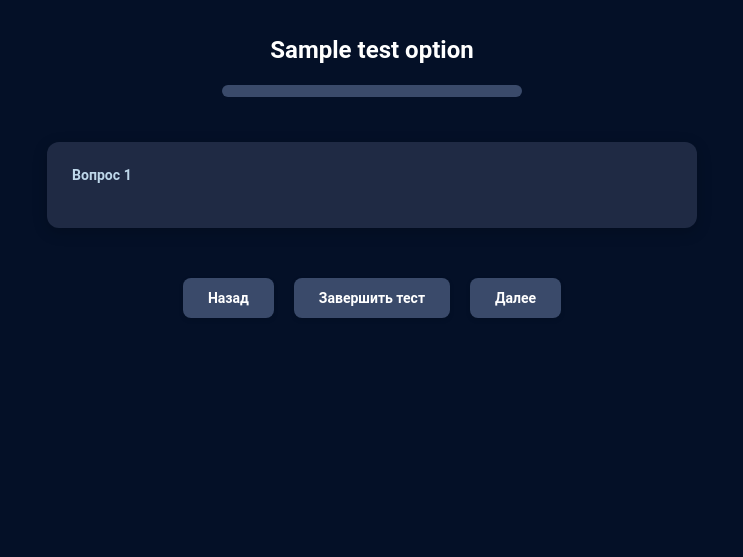
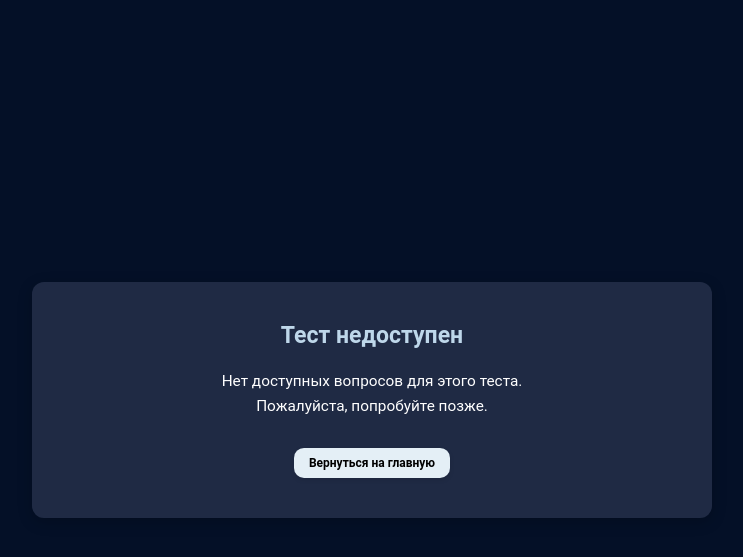
Before and after one commit to ShLera04/qualificationWork, a Flask app: page /view-test/1 in a window 1280 px wide. Shown: the top 557 px of the page, without its empty margins (268-1011 px from the left). Run offline with Flask 3, Linux system fonts and the light colour scheme; the visitor is signed in with stand-in values (Sample User, id 1); a database or web service that is not in the repository returns one stand-in record (values such as "Sample title"); parts of the project's set-up code (start-up, migrations or seed data) failed here and were passed over; some libraries are stand-ins or nearby versions.

Commit message:
changeTestView

```diff
--- a/templates/createTest.html
+++ b/templates/createTest.html
@@ -34,7 +34,7 @@
                 <a class="menu-item" href="/mainLecturer#first">ГЛАВНАЯ</a>
                 <a class="menu-item" href="/mainLecturer#teoriya">МАТЕРИАЛЫ</a>
                 <a class="menu-item" href="/mainLecturer#functionality">ФУНКЦИОНАЛЬНОСТЬ</a>
-                <a class="menu-item"href="/settings">НАСТРОЙКИ</a>
+                <a class="menu-item" href="/settings">НАСТРОЙКИ</a>
                 <a class="menu-item" href="/logout">ВЫХОД</a>
             </div>
         </div>
--- a/templates/pageStudent.html
+++ b/templates/pageStudent.html
@@ -30,7 +30,6 @@
                 <a class="menu-item" href="/mainStudent#first">ГЛАВНАЯ</a>
                 <a class="menu-item" href="/mainStudent#teoriya">МАТЕРИАЛЫ</a>
                 <a class="menu-item" href="/mainStudent#functionality">ФУНКЦИОНАЛЬНОСТЬ</a>
-                <a class="menu-item"href="/settings">НАСТРОЙКИ</a>
                 <a class="menu-item" href="/logout">ВЫХОД</a>
             </div>
         </div>
--- a/templates/viewTest.html
+++ b/templates/viewTest.html
@@ -114,7 +114,7 @@
         /* Поле для ввода */
         .input-field {
             width: 96%;
-            padding: 10px;
+            padding: 8px;
             border: 1px solid var(--accent-color);
             border-radius: 8px;
             background: var(--card-bg);
@@ -174,6 +174,7 @@
 
         .question-link.current {
             background: var(--primary-color);
+            color: black;
         }
 
         .question-link.answered {
@@ -235,6 +236,33 @@
         }
 
         .home-button {
+            padding: 5px 15px;
+            border: none;
+            border-radius: 10px;
+            background-color: hsl(205, 51%, 93%);
+            color: black;
+            cursor: pointer;
+            transition: all 0.2s ease; /* Плавные изменения для hover */
+            font-family: Roboto, Verdana, Tahoma, sans-serif;
+            font-weight: bolder;
+            font-size: 12px;
+            height: 30px;
+            box-shadow: 0 2px 5px rgba(0, 0, 0, 0.1);
+        }
+
+        .home-button:hover {
+            background-color: #4a5b78;
+            color: white;
+            box-shadow: 0 4px 8px rgba(0, 0, 0, 0.2);
+        }
+
+        .home-button:active {
+            transform: scale(0.96) translateY(1px);
+            box-shadow: 0 1px 2px rgba(0, 0, 0, 0.1);
+            transition: none;
+        }
+
+        /* .home-button {
             background: var(--primary-color);
             color: white;
             border: none;
@@ -249,7 +277,7 @@
             background: hsl(205, 51%, 83%);
             transform: translateY(-2px);
             box-shadow: 0 4px 8px rgba(0, 0, 0, 0.2);
-        }
+        }    */
 
         /* Адаптивность */
         @media (max-width: 768px) {
@@ -289,6 +317,9 @@
 
             .nav-button {
                 padding: 0px 20px;
+            }
+            .input-field {
+                padding: 4px;
             }
         }
     </style>
@@ -343,11 +374,15 @@
     let questions = initialQuestions;
 
     function initTest() {
+        // Проверяем, есть ли вопросы
+        if (!questions || questions.length === 0) {
+            showEmptyTestMessage();
+            return; // Прерываем дальнейшее выполнение
+        }
+
         renderQuestionNavigation();
         showQuestion(currentQuestion);
         updateProgress();
-
-        // Инициализация обработчиков событий
         setupEventListeners();
     }
 
@@ -407,7 +442,7 @@
     function setupEventListeners() {
         // Обработчики для кнопок навигации
         document.getElementById('prevQuestion').addEventListener('click', () => {
-            saveCurrentAnswer();
+            saveCurrentAnswer(); // Сохраняем текущий ответ
             if (currentQuestion > 0) {
                 currentQuestion--;
                 showQuestion(currentQuestion);
@@ -415,7 +450,7 @@
         });
 
         document.getElementById('nextQuestion').addEventListener('click', () => {
-            saveCurrentAnswer();
+            saveCurrentAnswer(); // Сохраняем текущий ответ
             if (currentQuestion < questions.length - 1) {
                 currentQuestion++;
                 showQuestion(currentQuestion);
@@ -444,20 +479,32 @@
 
     function saveCurrentAnswer() {
         const question = questions[currentQuestion];
+        let hasAnswer = false;
 
         if (question.question_type === 'с вводом значения') {
-        const inputValue = document.getElementById('inputField').value;
+            const inputValue = document.getElementById('inputField').value.trim();
+            if (inputValue !== '') {
                 answers[currentQuestion] = inputValue;
+                hasAnswer = true;
+            } else {
+                // Удаляем запись о ответе, если поле пустое
+                delete answers[currentQuestion];
+            }
         } else if (question.question_type === 'с единственным выбором ответа') {
             const selectedOption = document.querySelector('input[name="answer"]:checked');
             if (selectedOption) {
-            // Сохраняем значение как строку для единообразия
                 answers[currentQuestion] = String(selectedOption.value);
+                hasAnswer = true;
+            } else {
+                delete answers[currentQuestion];
             }
         }
 
+        // Обновляем прогресс только если ответ действительно был дан
+        if (hasAnswer) {
             updateProgress();
             renderQuestionNavigation();
+        }
     }
     function renderQuestionNavigation() {
         const navContainer = document.getElementById('questionNav');
@@ -477,9 +524,11 @@
     }
 
     function updateProgress() {
-        const answered = Object.keys(answers).filter(key => answers[key] !== undefined).length;
+        const answered = Object.keys(answers).filter(key =>
+            answers[key] !== undefined && answers[key] !== ''
+        ).length;
+
         const progress = (answered / questions.length) * 100;
-
         document.getElementById('progress').style.width = `${progress}%`;
     }
     function showResults(correctAnswers, totalQuestions, mark) {
@@ -567,6 +616,24 @@
         }
     }
 
+    function showEmptyTestMessage() {
+        document.querySelector('.container').innerHTML = `
+            <div class="results-container">
+                <h2 class="results-title">Тест недоступен</h2>
+                <div class="results-text">
+                    <p>Нет доступных вопросов для этого теста.</p>
+                    <p>Пожалуйста, попробуйте позже.</p>
+                </div>
+                <button class="home-button" id="goHome">Вернуться на главную</button>
+            </div>
+        `;
+
+        document.getElementById('goHome').addEventListener('click', () => {
+            window.location.href = '/mainStudent';
+        });
+    }
+
+
     // Инициализация теста
     initTest();
 </script>
```
Lines whose indentation alone changed are shown as unchanged.
